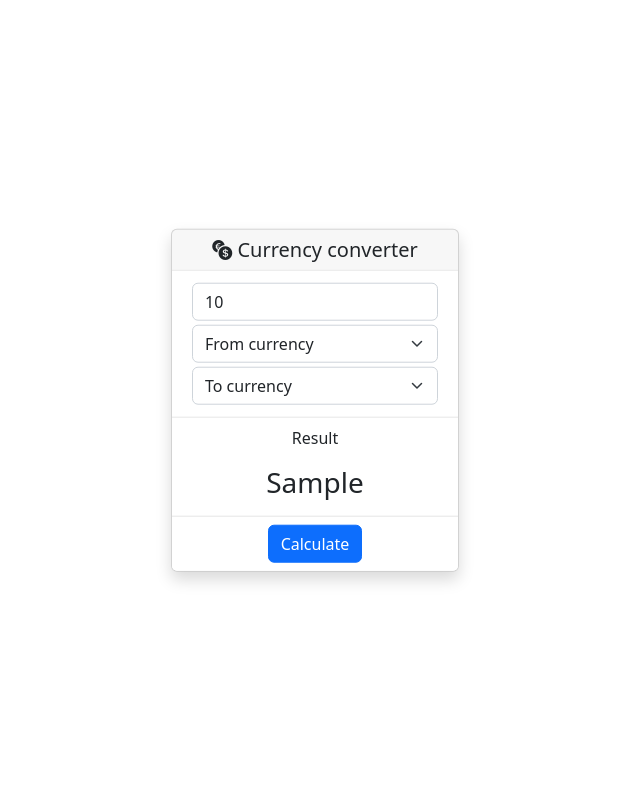
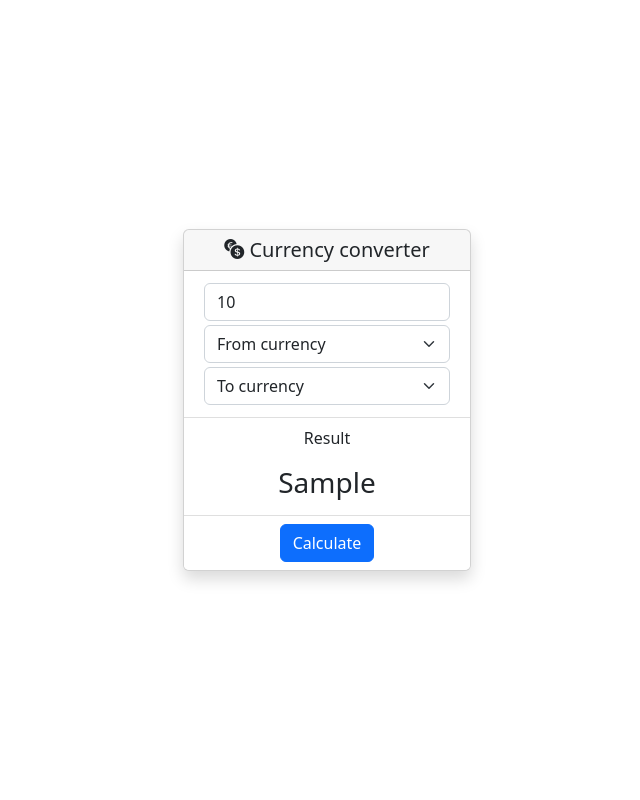
Before and after one commit to Pavhom/currency_converter, a Django app: template app/templates/converter/index.html in a window 1280 px wide. Shown: the whole page, without its empty margins (313-953 px from the left). Run offline with Django 4.2, Linux system fonts and the light colour scheme; the template is opened without the code that fills it: most values are stand-ins (such as "Sample title", 1, 10 or a date in 2020); some libraries are stand-ins or nearby versions.

Commit message:
Update index.html

```diff
--- a/app/templates/converter/index.html
+++ b/app/templates/converter/index.html
@@ -1,8 +1,8 @@
 {% extends 'base.html' %}
 
 {% block content %}
-<div class="container-fluid">
-    <div class="row position-absolute top-50 start-50 translate-middle">
+<div class="container h-100 d-flex justify-content-center">
+    <div class="row align-items-center" style="height: 100vh;">
         <form action="" method="POST">
         {% csrf_token %}
             <div class="card text-center shadow" style="width: 18rem;">
```
